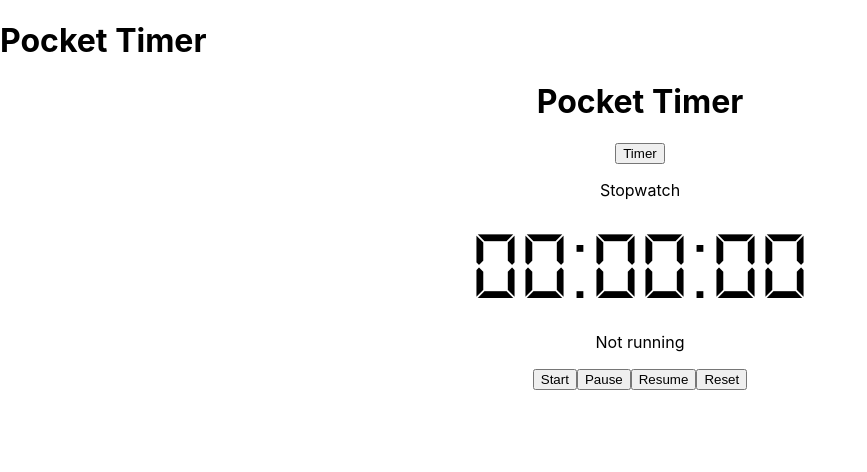
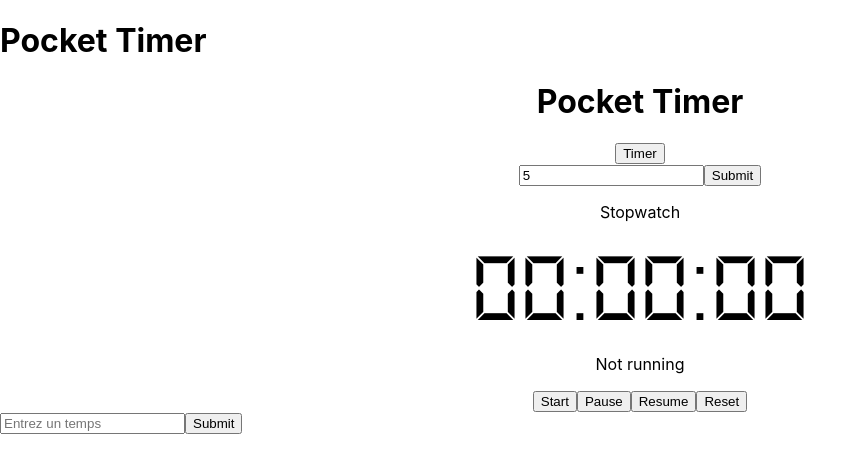
Before and after one commit to eliooooooo/PocketTimer, a React (Create React App) app: page / in a window 1280 px wide. Shown: the top 472 px of the page, without its empty margins (0-867 px from the left). Built offline with nearby package versions, Linux system fonts and the light colour scheme.

Commit message:
Feat(timer): allow user to choose the timer duration through an input

```diff
--- a/src/App.jsx
+++ b/src/App.jsx
@@ -1,5 +1,6 @@
 import Header from "./components/header";
 import Container from "./components/container";
+import TimeInput from "./components/timeinput";
 
 function App() {
   const time = new Date();
@@ -9,6 +10,7 @@ function App() {
     <div>
       <Header />
       <Container expiryTimestamp={time} />
+      <TimeInput />
     </div>
   );
 }
--- a/src/components/container.jsx
+++ b/src/components/container.jsx
@@ -2,6 +2,7 @@ import React, { useState } from "react";
 import Toggle from "./toggle";
 import Timer from "./timer";
 import Stopwatch from "./stopwatch";
+import TimeInput from "./timeinput";
 
 function Container({ expiryTimestamp }) {
     const [state, setState] = useState(false);
@@ -9,11 +10,20 @@ function Container({ expiryTimestamp }) {
         setState(!state);
     };
 
+    const [time, setTime] = useState(5);
+    const changeTime = (event) => {
+        setTime(event.target.value);
+    }
+    const submitTime = (event) => {
+        event.preventDefault();
+    }
+
     return (
         <div style={{ textAlign: "center" }}>
             <h1>Pocket Timer</h1>
             <Toggle state={state} toggle={toggle}/>
-            {state ? <Timer /> : <Stopwatch />}
+            <TimeInput time={time} changeTime={changeTime} submitTime={submitTime} />
+            {state ? <Timer inputTime={time} /> : <Stopwatch />}
             </div>
     );
 }
--- /dev/null
+++ b/src/components/timeinput.jsx
@@ -0,0 +1,19 @@
+import React from "react";
+
+const TimeInput = ({ submitTime, time, changeTime }) => {
+
+    return (
+        <form onSubmit = { submitTime }>
+            <input
+                type="number"
+                name="time"
+                placeholder="Entrez un temps"
+                value = { time }
+                onChange = { changeTime }
+            />
+            <input type="submit" value="Submit" />
+        </form>
+    );
+}
+
+export default TimeInput;
--- a/src/components/timer.jsx
+++ b/src/components/timer.jsx
@@ -1,7 +1,7 @@
 import React from "react";
 import { useTimer } from "react-timer-hook";
 
-function Timer({ expiryTimestamp }) {
+function Timer({ expiryTimestamp, inputTime }) {
     const {
         seconds,
         minutes,
@@ -26,7 +26,7 @@ function Timer({ expiryTimestamp }) {
             <button
                 onClick={() => {
                     const time = new Date();
-                    time.setSeconds(time.getSeconds() + 300);
+                    time.setSeconds(time.getSeconds() + (inputTime*60));
                     restart(time);
                 }}
             >
--- a/src/components/toggle.jsx
+++ b/src/components/toggle.jsx
@@ -4,7 +4,7 @@ const Toggle = ({ state, toggle }) => {
 
     return (
         <button
-            onClick={() => { toggle(); }}
+            onClick = { toggle }
         >
             {state ? "Stopwatch" : "Timer"}
         </button>
```
